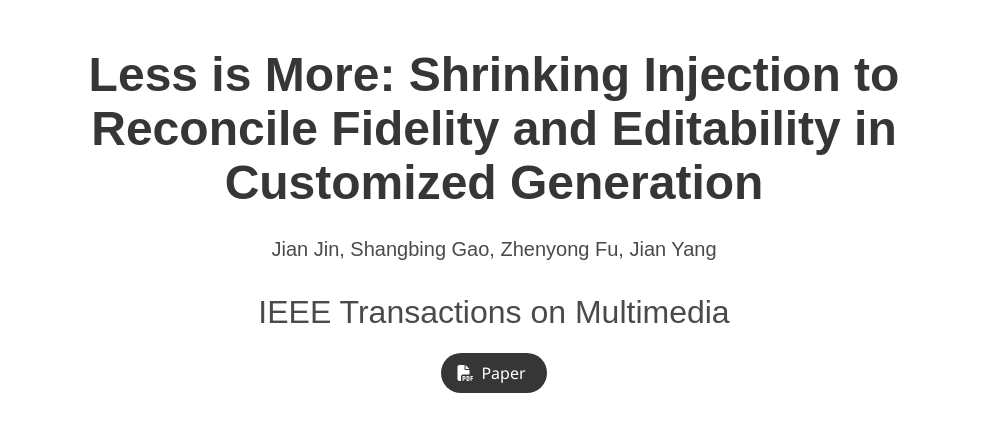
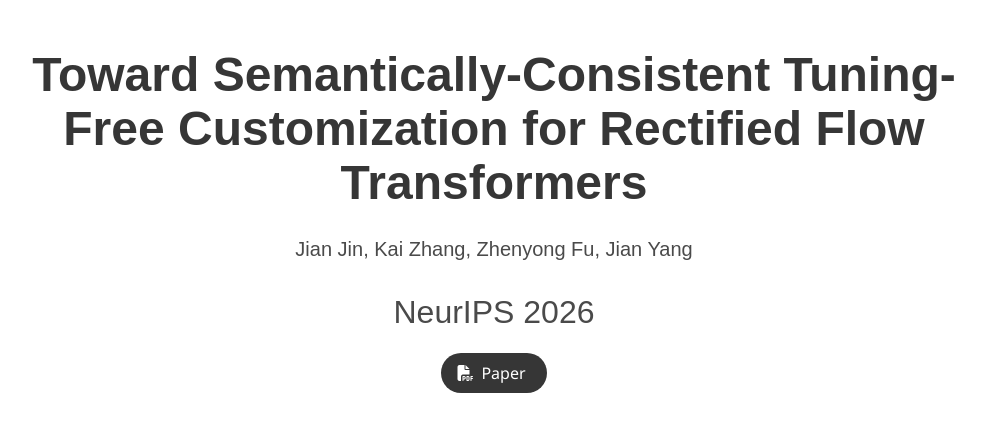
Before and after one commit to jinjianRick/project_page, a plain HTML site: page semanticflow/index.html in a window 1280 px wide. Shown: the top 436 px of the page, without its empty margins (146-1131 px from the left). Drawn offline with nearby package versions, Linux system fonts and the light colour scheme; some icons are missing; a web font is replaced by a local one.

Commit message:
Update index.html

```diff
--- a/semanticflow/index.html
+++ b/semanticflow/index.html
@@ -62,9 +62,9 @@
       <div class="container is-max-desktop">
         <div class="columns is-centered">
           <div class="column has-text-centered">
-            <h1 class="title is-1 publication-title">Less is More: Shrinking Injection to Reconcile Fidelity and Editability in Customized Generation</h1>
+            <h1 class="title is-1 publication-title">Toward Semantically-Consistent Tuning-Free Customization for Rectified Flow Transformers</h1>
             <div class="is-size-5 publication-authors">
-              <span class="author-block">Jian Jin, Shangbing Gao, Zhenyong Fu, Jian Yang</span>
+              <span class="author-block">Jian Jin, Kai Zhang, Zhenyong Fu, Jian Yang</span>
                 </div>
 
 
@@ -73,7 +73,7 @@
                   </div>
 
                   <div class="is-size-3 publication-authors">
-                    <span class="author-block">IEEE Transactions on Multimedia</span>
+                    <span class="author-block">NeurIPS 2026</span>
 
                   </div>
 
```
